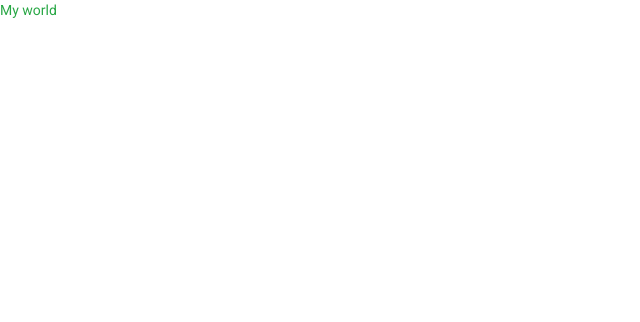
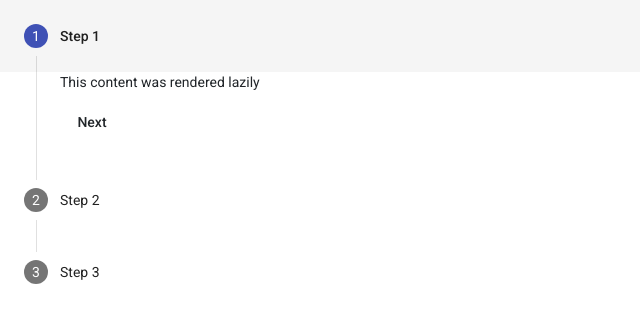
Before and after one commit to sagarjauhriAlgo/parspecTrials, an Angular app: page /step-arch in a window 1280 px wide. Before the commit this address led to /. Shown: the top 322 px of the page, without its empty margins (0-640 px from the left). Built offline with nearby package versions, Linux system fonts and the light colour scheme.

Commit message:
start(stepper): stepper module architecture setup.

```diff
--- a/src/app/app-routing.module.ts
+++ b/src/app/app-routing.module.ts
@@ -1,7 +1,17 @@
 import { NgModule } from '@angular/core';
 import { RouterModule, Routes } from '@angular/router';
 
-const routes: Routes = [];
+const routes: Routes = [
+  {
+    path: 'step-arch',
+    loadChildren: () => import('./stepper-arch/stepper-arch.module').then(m => m.StepperArchModule)
+  },
+  {
+    path: '**',
+    redirectTo: 'step-arch',
+    pathMatch: 'full'
+  }
+];
 
 @NgModule({
   imports: [RouterModule.forRoot(routes)],
--- a/src/app/app.component.html
+++ b/src/app/app.component.html
@@ -1 +1,3 @@
-<p class="text-success">My world</p>
+<!-- <p class="text-success">My world</p>
+<span><i class="fas fa-baseball-ball"></i></span> -->
+<router-outlet></router-outlet>
--- /dev/null
+++ b/src/app/stepper-arch/stepper-arch-routing.module.ts
@@ -0,0 +1,11 @@
+import { NgModule } from '@angular/core';
+import { RouterModule, Routes } from '@angular/router';
+import { StepperArchComponent } from './stepper-arch.component';
+
+const routes: Routes = [{ path: '', component: StepperArchComponent }];
+
+@NgModule({
+  imports: [RouterModule.forChild(routes)],
+  exports: [RouterModule]
+})
+export class StepperArchRoutingModule { }
--- /dev/null
+++ b/src/app/stepper-arch/stepper-arch.component.html
@@ -0,0 +1,22 @@
+<mat-stepper orientation="vertical">
+  <mat-step>
+    <ng-template matStepLabel>Step 1</ng-template>
+    <ng-template matStepContent>
+      <p>This content was rendered lazily</p>
+      <button mat-button matStepperNext>Next</button>
+    </ng-template>
+  </mat-step>
+  <mat-step>
+    <ng-template matStepLabel>Step 2</ng-template>
+    <ng-template matStepContent>
+      <p>This content was also rendered lazily</p>
+      <button mat-button matStepperPrevious>Back</button>
+      <button mat-button matStepperNext>Next</button>
+    </ng-template>
+  </mat-step>
+  <mat-step>
+    <ng-template matStepLabel>Step 3</ng-template>
+    <p>This content was rendered eagerly</p>
+    <button mat-button matStepperPrevious>Back</button>
+  </mat-step>
+</mat-stepper>
--- /dev/null
+++ b/src/app/stepper-arch/stepper-arch.component.ts
@@ -0,0 +1,15 @@
+import { Component, OnInit } from '@angular/core';
+
+@Component({
+  selector: 'app-stepper-arch',
+  templateUrl: './stepper-arch.component.html',
+  styleUrls: ['./stepper-arch.component.scss']
+})
+export class StepperArchComponent implements OnInit {
+
+  constructor() { }
+
+  ngOnInit(): void {
+  }
+
+}
```
Also changed, not shown: src/app/shared/material.module.ts (added, +118 -0 lines), src/app/shared/shared.module.ts (added, +16 -0 lines), src/app/stepper-arch/stepper-arch.module.ts (added, +19 -0 lines), src/app/stepper-arch/stepper-arch.component.scss (added), 1 other file (tests, documents, lock files or other folders).
